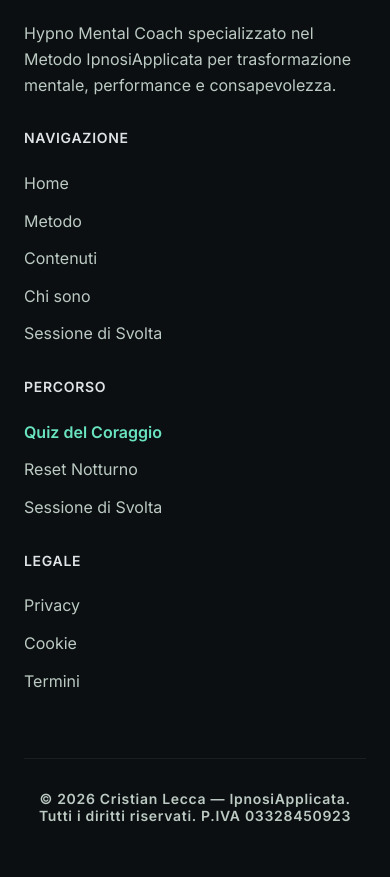
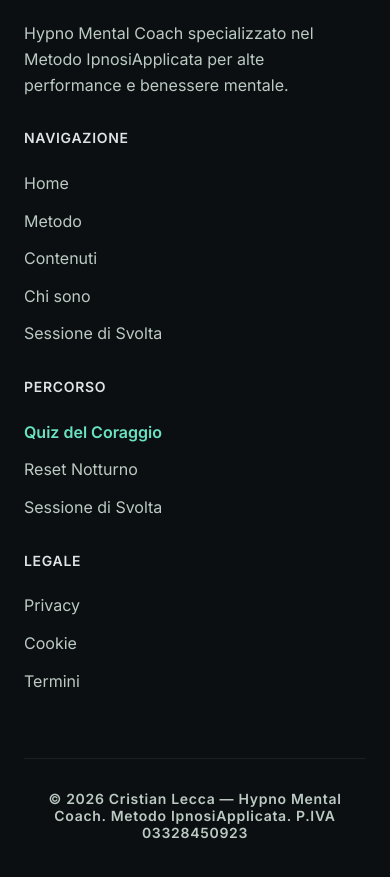
Before and after one commit to table-talk25/cristianlecca-site, a plain HTML site: page index.html in a window 390 px wide. Shown: the part 6074-6951 px from the top of the page. Drawn offline with nearby package versions, Linux system fonts and the light colour scheme.

Commit message:
fix: ripristino home Stitch approvata + menu mobile + link reali + P.IVA 2026

```diff
--- a/index.html
+++ b/index.html
@@ -121,7 +121,6 @@
             background: radial-gradient(circle at 70% 30%, rgba(105, 227, 192, 0.08), transparent 50%),
                         radial-gradient(circle at 20% 80%, rgba(184, 195, 255, 0.05), transparent 50%);
         }
-
         /* Menu mobile */
         #mobile-menu {
             display: none;
@@ -158,6 +157,7 @@
     </style>
 </head>
 <body class="font-body-md text-body-md">
+
 <!-- Top Navigation Bar -->
 <nav class="fixed top-0 w-full z-50 bg-background/80 dark:bg-background/80 backdrop-blur-xl border-b border-surface-variant/20 shadow-sm">
   <div class="flex justify-between items-center px-gutter py-4 max-w-container-max mx-auto">
@@ -188,6 +188,7 @@
     <a href="/quiz/">Fai il Quiz del Coraggio</a>
   </div>
 </nav>
+
 <main class="mt-20">
 <!-- Hero Section -->
 <section class="relative min-h-[90vh] flex items-center hero-gradient px-gutter">
@@ -218,6 +219,7 @@
 </div>
 </div>
 </section>
+
 <!-- Chi Sono Section -->
 <section class="py-section-v-mobile md:py-section-v-desktop px-gutter bg-surface-container-low">
 <div class="max-w-container-max mx-auto grid grid-cols-1 md:grid-cols-12 gap-stack-lg items-center">
@@ -243,12 +245,14 @@
 </div>
 </div>
 </section>
+
 <!-- Metodo Section -->
 <section class="py-section-v-mobile md:py-section-v-desktop px-gutter">
 <div class="max-w-container-max mx-auto text-center mb-16">
 <h2 class="font-headline-lg text-headline-lg-mobile md:text-headline-lg max-w-3xl mx-auto mb-4">Dal blocco alla mappa.<br/>Dalla mappa alla trasformazione.</h2>
 </div>
 <div class="max-w-container-max mx-auto grid grid-cols-1 md:grid-cols-3 gap-8">
+<!-- Step 1 -->
 <div class="glass-card p-10 rounded-3xl group hover:bg-secondary-container/10 transition-colors border border-outline-variant">
 <span class="material-symbols-outlined text-primary text-5xl mb-6">psychology</span>
 <h3 class="font-headline-md text-headline-md mb-4">Riconosci</h3>
@@ -256,6 +260,7 @@
                         Identifichiamo insieme gli automatismi inconsci che stanno frenando la tua evoluzione, portandoli alla luce della consapevolezza.
                     </p>
 </div>
+<!-- Step 2 -->
 <div class="glass-card p-10 rounded-3xl group hover:bg-secondary-container/10 transition-colors border border-outline-variant">
 <span class="material-symbols-outlined text-secondary text-5xl mb-6">map</span>
 <h3 class="font-headline-md text-headline-md mb-4">Rileggi</h3>
@@ -263,6 +268,7 @@
                         Attribuiamo un nuovo significato ai tuoi schemi mentali, riscrivendo la narrativa interna per allinearla ai tuoi obiettivi reali.
                     </p>
 </div>
+<!-- Step 3 -->
 <div class="glass-card p-10 rounded-3xl group hover:bg-secondary-container/10 transition-colors border border-outline-variant">
 <span class="material-symbols-outlined text-tertiary text-5xl mb-6">bolt</span>
 <h3 class="font-headline-md text-headline-md mb-4">Agisci</h3>
@@ -277,6 +283,7 @@
                 </a>
 </div>
 </section>
+
 <!-- Quiz Teaser Section -->
 <section class="py-section-v-mobile md:py-section-v-desktop px-gutter relative overflow-hidden">
 <div class="absolute inset-0 bg-secondary/5 -z-10"></div>
@@ -327,6 +334,7 @@
 </div>
 </div>
 </section>
+
 <!-- Reset Notturno Section -->
 <section class="py-section-v-mobile md:py-section-v-desktop px-gutter">
 <div class="max-w-4xl mx-auto text-center glass-card p-12 md:p-20 rounded-[40px] border border-outline-variant shadow-lg">
@@ -339,6 +347,7 @@
                 </a>
 </div>
 </section>
+
 <!-- Final CTA Section -->
 <section class="py-section-v-mobile md:py-section-v-desktop px-gutter bg-surface-container-lowest">
 <div class="max-w-container-max mx-auto text-center">
@@ -349,13 +358,14 @@
 </div>
 </section>
 </main>
+
 <!-- Footer -->
 <footer class="bg-surface-container-lowest dark:bg-surface-container-lowest w-full py-section-v-desktop px-gutter border-t border-outline-variant">
 <div class="grid grid-cols-1 md:grid-cols-4 gap-stack-lg max-w-container-max mx-auto">
 <div class="space-y-6">
 <h3 class="font-headline-md text-headline-md text-on-surface">Cristian Lecca</h3>
 <p class="font-body-md text-body-md text-on-surface-variant">
-                    Hypno Mental Coach specializzato nel Metodo IpnosiApplicata per trasformazione mentale, performance e consapevolezza.
+                    Hypno Mental Coach specializzato nel Metodo IpnosiApplicata per alte performance e benessere mentale.
                 </p>
 </div>
 <div>
@@ -386,9 +396,10 @@
 </div>
 </div>
 <div class="max-w-container-max mx-auto mt-16 pt-8 border-t border-outline-variant/30 text-center text-on-surface-variant font-label-md text-label-md">
-            © 2026 Cristian Lecca — IpnosiApplicata. Tutti i diritti riservati. P.IVA 03328450923
+            © 2026 Cristian Lecca — Hypno Mental Coach. Metodo IpnosiApplicata. P.IVA 03328450923
         </div>
 </footer>
+
 <script>
         // Menu mobile toggle
         const btn = document.getElementById('hamburger-btn');
```
